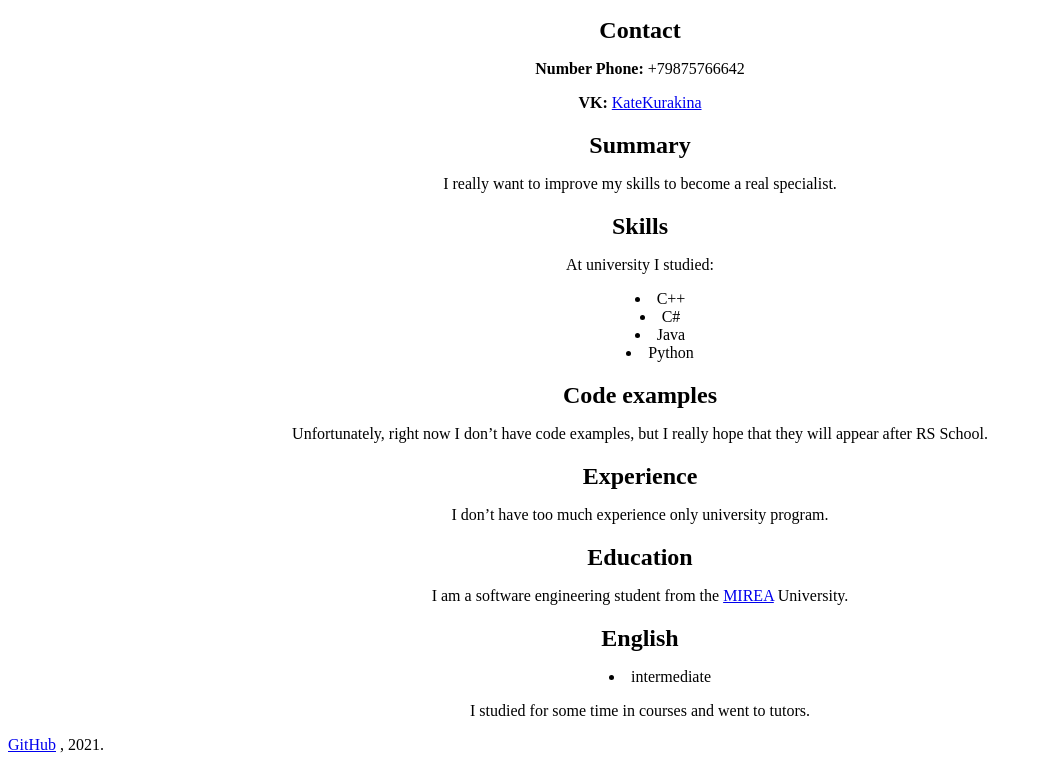
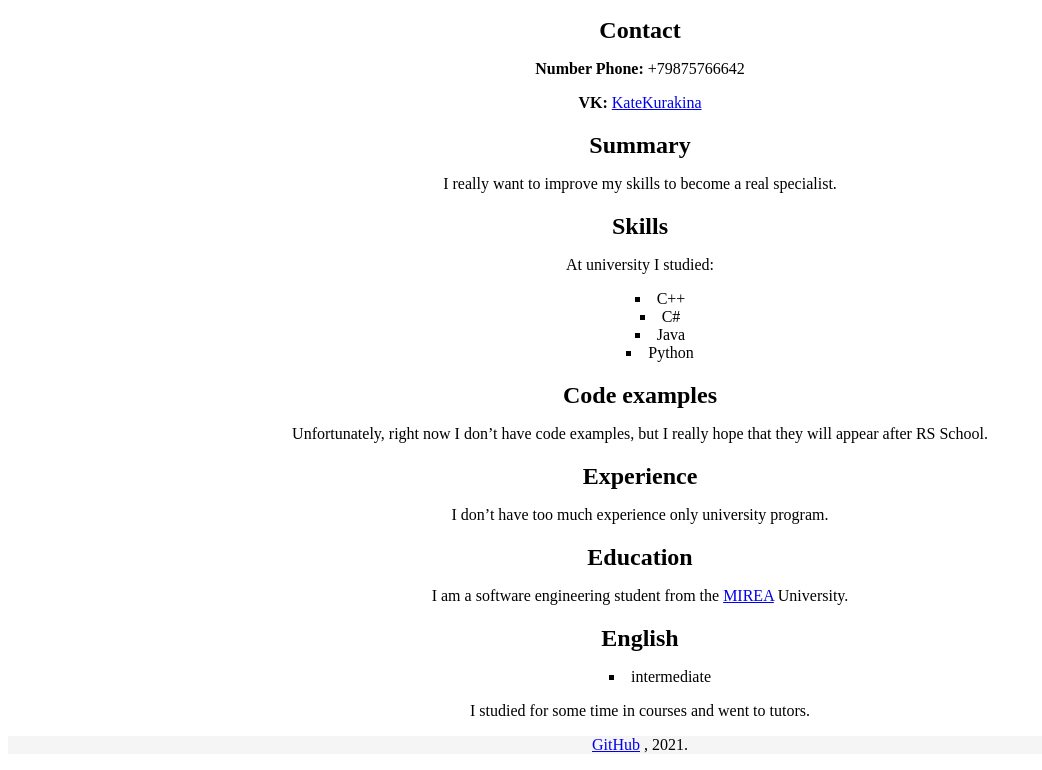
Before and after one commit to KateKurakina/rsschool-cv, a plain HTML site: page index.html in a window 1280 px wide. Shown: the part 577-1347 px from the top of the page, without its empty margins (0-1042 px from the left). Drawn offline with Linux system fonts and the light colour scheme.

Commit message:
refactor: formatting

```diff
--- a/style.css
+++ b/style.css
@@ -33,10 +33,18 @@ a:hover {
 }
 
 a:active {
-    color: #497DDD;
+    color: #526118;
     border-bottom: 1px dashed;
 }
 
 ul {
     list-style-position: inside;
+    list-style-type: square;
 }
+.footer-bg {
+    background: #F5F5F5;
+}
+footer {
+
+    text-align: center;
+}
```
